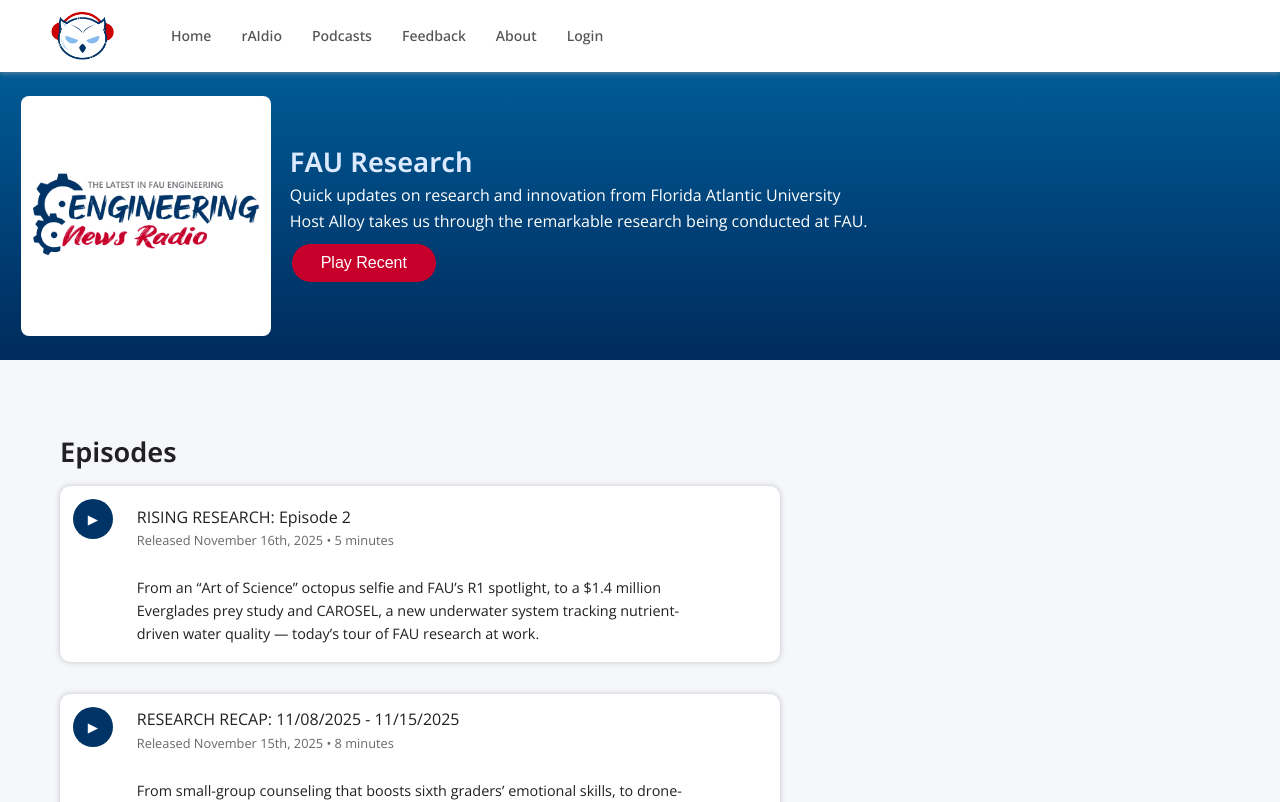
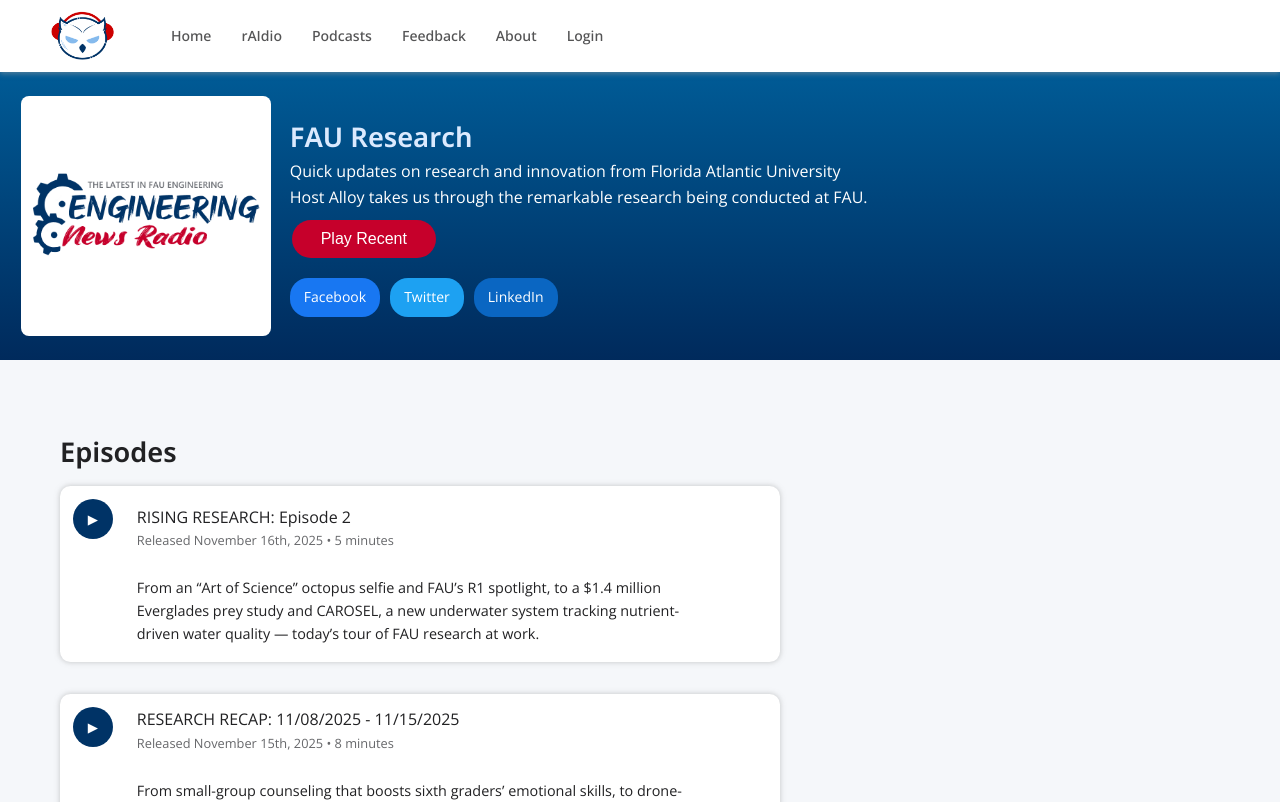
Before and after one commit to Engineering-Group-28/rAIdio-Station-v2, a Vue app in the folder rAIdio Station/: page /research in a window 1280 px wide. Shown: the top 802 px of the page. Built offline with nearby package versions, Linux system fonts and the light colour scheme.

Commit message:
update sharing button

```diff
--- a/rAIdio Station/src/views/Engineering.vue
+++ b/rAIdio Station/src/views/Engineering.vue
@@ -8,6 +8,13 @@
 
   const togglePlayPause = (audioSrc) => {
     audioPlayer.togglePlayPause(audioSrc);
+
+const pageUrl = encodeURIComponent(window.location.href);
+const pageTitle = encodeURIComponent("🎧 Listen to FAU Engineering rAIdio!");
+
+const facebookShare = `https://facebook.com/sharer/sharer.php?u=${pageUrl}`;
+const twitterShare   = `https://twitter.com/intent/tweet?url=${pageUrl}&text=${pageTitle}`;
+const linkedinShare  = `https://www.linkedin.com/sharing/share-offsite/?url=${pageUrl}`;
 
   };
 </script>
@@ -29,6 +36,11 @@
                      <button @click="togglePlayPause('/FAUEngineeringRadio_Combined.mp3')" class="button button1">
                         {{ audioPlayer.isPlaying && currentTrack == '/FAUEngineeringRadio_Combined.mp3' ? 'Pause' : 'Play' }}
                     </button>
+                    <div class="share-buttons">
+                        <a :href="facebookShare" target="_blank" class="share-btn fb">Facebook</a>
+                        <a :href="twitterShare" target="_blank" class="share-btn tw">Twitter</a>
+                        <a :href="linkedinShare" target="_blank" class="share-btn li">LinkedIn</a>
+                    </div>
                 </p>
             </div>
         </div>
@@ -166,7 +178,27 @@
     /* border-bottom: 2px solid #E0E2E7; */
     }
 
+.share-buttons {
+  margin-top: 10px;
+  display: flex;
+  gap: 10px;
+}
 
+.share-btn {
+  padding: 8px 14px;
+  border-radius: 18px;
+  text-decoration: none;
+  font-size: 14px;
+  color: white;
+}
+
+.fb { background-color: #1877F2; }
+.tw { background-color: #1DA1F2; }
+.li { background-color: #0A66C2; }
+
+.share-btn:hover {
+  opacity: 0.85;
+}
 
 
 </style>
--- a/rAIdio Station/src/views/Research.vue
+++ b/rAIdio Station/src/views/Research.vue
@@ -8,6 +8,10 @@
 
   const togglePlayPause = (audioSrc) => {
     audioPlayer.togglePlayPause(audioSrc);
+
+    const facebookShare = `https://facebook.com/sharer/sharer.php?u=${pageUrl}`;
+const twitterShare   = `https://twitter.com/intent/tweet?url=${pageUrl}&text=${pageTitle}`;
+const linkedinShare  = `https://www.linkedin.com/sharing/share-offsite/?url=${pageUrl}`;
   };
 </script>
 
@@ -28,6 +32,11 @@
                      <button @click="togglePlayPause('/ResearchScript2_11_16.mp3')" class="button button1">
                         {{ audioPlayer.isPlaying  && currentTrack == '/ResearchScript2_11_16.mp3' ? 'Pause' : 'Play Recent' }}
                     </button>
+                     <div class="share-buttons">
+                        <a :href="facebookShare" target="_blank" class="share-btn fb">Facebook</a>
+                        <a :href="twitterShare" target="_blank" class="share-btn tw">Twitter</a>
+                        <a :href="linkedinShare" target="_blank" class="share-btn li">LinkedIn</a>
+                    </div>
                 </p>
             </div>
         </div>
@@ -194,6 +203,26 @@
         /* max-height: 4rem; */
         padding: 0.8rem 0rem 0rem 0.8rem;
     }
+    .share-buttons {
+  margin-top: 10px;
+  display: flex;
+  gap: 10px;
+}
 
+.share-btn {
+  padding: 8px 14px;
+  border-radius: 18px;
+  text-decoration: none;
+  font-size: 14px;
+  color: white;
+}
+
+.fb { background-color: #1877F2; }
+.tw { background-color: #1DA1F2; }
+.li { background-color: #0A66C2; }
+
+.share-btn:hover {
+  opacity: 0.85;
+}
 
 </style>
```
